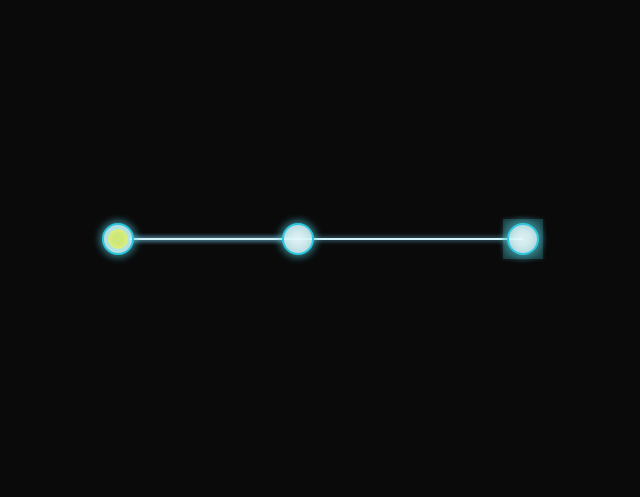
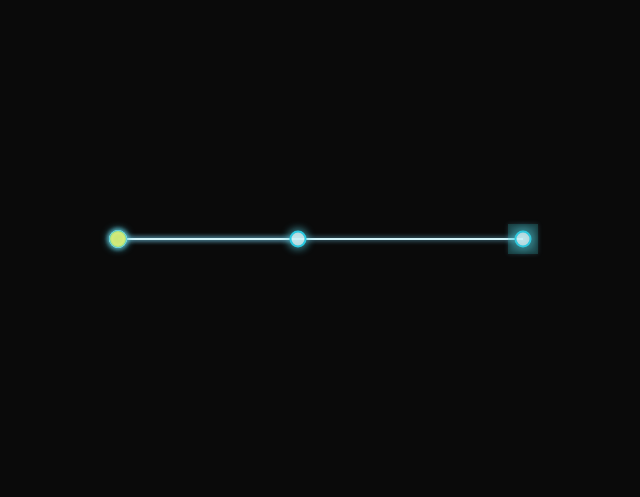
Before and after one commit to carsonbarlow/omega-glitch, a website: page src/index.html in a window 1280 px wide. Shown: the part 226-723 px from the top of the page, without its empty margins (450-1090 px from the left). Drawn offline with Linux system fonts and the light colour scheme.

Commit message:
tweeking some things

```diff
--- a/src/_level_01.js
+++ b/src/_level_01.js
@@ -22,7 +22,7 @@ CONTENT.levels['1'] = {
     s2: {
       x: 20,
       y: 15,
-      w: [0,0],
+      w: ['s1',0],
       e: ['s3',1]
     },
     s3: {
--- a/src/_level_02.js
+++ b/src/_level_02.js
@@ -22,7 +22,7 @@ CONTENT.levels['2'] = {
     s2: {
       x: 20,
       y: 15,
-      w: [0,0],
+      w: ['s1',0],
       e: ['s3',1],
       n: ['s4',2]
     },
--- /dev/null
+++ b/src/_level_04.js
@@ -0,0 +1,72 @@
+// level 1 content
+
+// 1: north
+// 2: north_east
+// 3: east
+// 4: south_east
+// 5: south
+// 6: south_west
+// 7: west
+// 8: north_west
+
+var CONTENT = CONTENT || {levels:{}};
+
+CONTENT.levels['4'] = {
+  charges: 1,
+  spots: {
+    s1: {
+      x: 9,
+      y: 7,
+      s: ['s2',0]
+    },
+    s2: {
+      x: 10,
+      y: 12,
+      n: ['s1', 0],
+      e: ['s3',1]
+    },
+    s3: {
+      x: 14,
+      y: 12,
+      w: ['s2',1],
+      e: ['s4',2],
+      n: ['s7',5]
+    },
+    s4: {
+      x: 22,
+      y: 14,
+      w: ['s3',2],
+      e: ['s5',3],
+      s: ['s6',4]
+    },
+    s5: {
+      x: 25,
+      y: 11,
+      s: ['s4',3]
+    },
+    s6: {
+      x: 20,
+      y: 17,
+      e: ['s4',4]
+    },
+    s7: {
+      x: 20,
+      y: 8,
+      w: ['s3',5]
+    }
+
+  },
+  paths: [
+    ['s1',5,2,4,1,5,2],
+    ['s2',3,4],
+    ['s3',3,2,4,2,3,4],
+    ['s4',3,2,2,1,1,2],
+    ['s4',5,2,6,1,7,1],
+    ['s3',1,2,2,2,3,4]
+  ],
+  start: 's1',
+  objectives: ['s5'],
+  patrols: [
+    ['s6','s4','s3','s4']
+  ]
+};
--- a/src/avatar_manager.js
+++ b/src/avatar_manager.js
@@ -80,6 +80,7 @@ var AvatarManager = function(){
       avatar.charges++;
       spot.charge = false;
     }
+    avatar.collision = 8;
   }
 
   function start_level(){
@@ -115,6 +116,7 @@ var AvatarManager = function(){
         next_spot = move_leads_to.spot;
         set_avatar_volocity();
         moving = true;
+        avatar.collision = 2;
       }
     }
   }
--- a/src/game.js
+++ b/src/game.js
@@ -44,7 +44,7 @@ var Game = function(){
     }
   })();
 
-  document.oncontextmenu = document.body.oncontextmenu = function() {return false;}
+  // document.oncontextmenu = document.body.oncontextmenu = function() {return false;}
   if( window.requestAnimationFrame) {
     window.each_frame = function(cb) {
       var _cb = function() { cb(); requestAnimationFrame(_cb); }
--- a/src/graphics.js
+++ b/src/graphics.js
@@ -27,7 +27,7 @@ var Graphics = function () {
     ctx.shadowOffsetX = 0;
     ctx.shadowOffsetY = 0;
     ctx.beginPath();
-    ctx.arc(avatar.pos_x, avatar.pos_y, 10, 0, Math.PI * 2, true);
+    ctx.arc(avatar.pos_x, avatar.pos_y, avatar.collision, 0, Math.PI * 2, true);
     ctx.closePath();
     ctx.fill();
     ctx.restore();
@@ -69,7 +69,7 @@ var Graphics = function () {
     ctx.shadowOffsetX = 0;
     ctx.shadowOffsetY = 0;
     ctx.beginPath();
-    ctx.arc(spot.x * CONFIG.grid_size, spot.y * CONFIG.grid_size, CONFIG.grid_size, 0, Math.PI * 2, true);
+    ctx.arc(spot.x * CONFIG.grid_size, spot.y * CONFIG.grid_size, CONFIG.grid_size/2, 0, Math.PI * 2, true);
     ctx.closePath();
     ctx.fill();
     ctx.stroke();
@@ -150,7 +150,7 @@ var Graphics = function () {
     var y = objective.spot.y * CONFIG.grid_size;
 
 
-    var size = 20;
+    var size = 15;
 
     ctx.moveTo(x - size, y - size);
     ctx.lineTo(x + size, y - size);
--- a/src/index.html
+++ b/src/index.html
@@ -29,11 +29,13 @@
   <script type="text/javascript" src="level_manager.js"></script>
   <script type="text/javascript" src="spot.js"></script>
   <script type="text/javascript" src="path.js"></script>
+  <script type="text/javascript" src="gate.js"></script>
   <script type="text/javascript" src="objective.js"></script>
   <script type="text/javascript" src="input.js"></script>
   <script type="text/javascript" src="_level_01.js"></script>
   <script type="text/javascript" src="_level_02.js"></script>
   <script type="text/javascript" src="_level_03.js"></script>
+  <script type="text/javascript" src="_level_04.js"></script>
 </div>
 </body>
 </html>
```
Also changed, not shown: build/script.js, build/style.css, src/gate.js (added), 1 other file.
